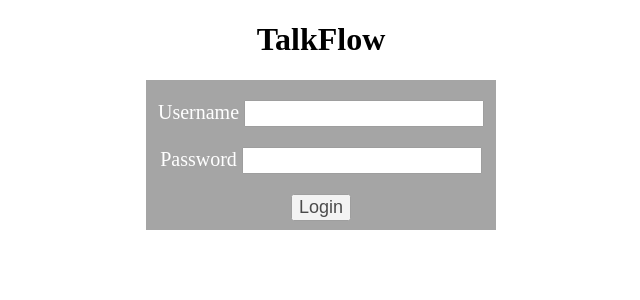
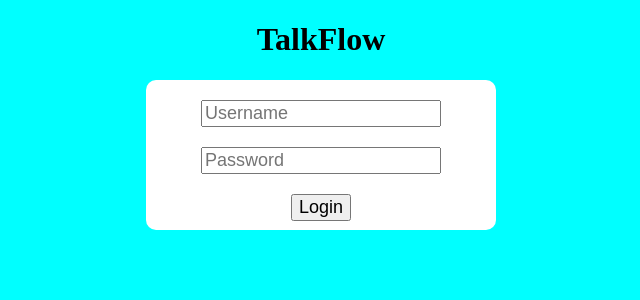
Before and after one commit to AadityaMukherjee2007/myProjects, a Flask app: template webdev/TalkFlow/templates/index.html in a window 1280 px wide. Shown: the top 300 px of the page, without its empty margins (319-959 px from the left). Run offline with Flask 3, Linux system fonts and the light colour scheme; the template is opened without the code that fills it, so the values that code supplies are empty.

Commit message:
44th commit

```diff
--- a/webdev/TalkFlow/main.py
+++ b/webdev/TalkFlow/main.py
@@ -6,9 +6,7 @@ app = Flask(__name__)
 def index():
 	return render_template('index.html')
 
-@app.route('/checkCredentials', methods=['GET', 'POST'])
-def checkCredentials():
-	print("checking credentials...")
+
 
 if __name__ == '__main__':
 	app.run(debug = "True")
--- a/webdev/TalkFlow/templates/index.html
+++ b/webdev/TalkFlow/templates/index.html
@@ -5,45 +5,17 @@
 	<meta name="viewport" content="width=device-width, initial-scale=1">
 	<title>TalkFlow</title>
 
-	<style>
-		body
-		{
-			text-align: center;
-		}
-
-		section
-		{
-			display: flex;
-			align-items: center;
-		}
-
-		.container
-		{
-			font-size: 20px;
-			color: white;
-			text-align: center;
-			height: 150px;
-			width: 350px;
-			background-color: grey;
-			margin: auto;
-			opacity: 70%;
-		}
-
-		.input
-		{
-			font-size: 18px;
-		}
-	</style>
+	<link rel="stylesheet" href="style.css">
 </head>
 
 <body>
 	<h1>TalkFlow</h1>
 	<section>
 		<div class="container">
-			<form action="/checkCrdentials" method="post">
-				<p> Username <input class="input" id="iuser" type="text"></p>
-				<p> Password <input class="input" id="ipasswd" type="password"></p>
-				<button class="input" onclick="checkCredentials()">Login</button>
+			<form>
+				<p><input class="input" id="iuser" type="text" placeholder="Username"></p>
+				<p><input class="input" id="ipasswd" type="password" placeholder="Password"></p>
+				<input type="button" class="input" value="Login">
 			</form>
 		</div>
 	</section>
--- /dev/null
+++ b/webdev/TalkFlow/templates/style.css
@@ -0,0 +1,29 @@
+body
+{
+	background-color: cyan;
+	text-align: center;
+}
+
+section
+{
+	display: flex;
+	align-items: center;
+}
+
+.container
+{
+	font-size: 20px;
+	text-align: center;
+	height: 150px;
+	width: 350px;
+	background-color: white;
+	margin: auto;
+	border-radius: 10px;
+	border-width: 5px;
+	border-color: black;
+}
+
+.input
+{
+	font-size: 18px;
+}
```
Also changed, not shown: 1 other file.
